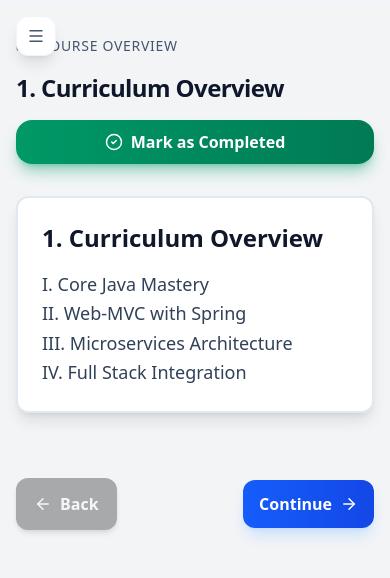
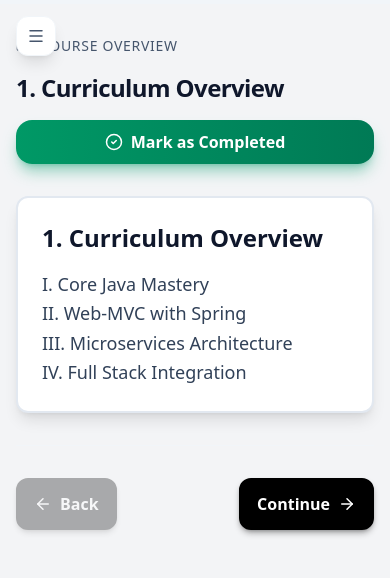
Before and after one commit to Rgopi143/RANBIDGE-LMS-Application, a React (Vite) app: page / in a window 390 px wide. Both pictures are taken after a click on the button "Preparation Notes". Shown: the top 578 px of the page. Built offline with nearby package versions, Linux system fonts and the light colour scheme.

Commit message:
Update continue button to black theme
- Change continue button from blue gradient to black background with white text
- Match continue button styling with back button for consistent navigation design
- Maintain hover effects with gray transitions
- Preserve responsive layout and inline positioning

```diff
--- a/src/App.tsx
+++ b/src/App.tsx
@@ -985,7 +985,7 @@ export default function App() {
                           currentLessonIdx === syllabus[currentSectionIdx].lessons.length - 1 &&
                           (!currentLesson.subTopics || currentLesson.subTopics.length === 0 || selectedSubTopic === currentLesson.subTopics[currentLesson.subTopics.length - 1])
                         }
-                        className="flex items-center justify-center gap-2 px-4 sm:px-6 py-3 rounded-xl bg-gradient-to-r from-blue-600 to-blue-700 text-white hover:from-blue-700 hover:to-blue-800 transition-all disabled:opacity-30 disabled:cursor-not-allowed shadow-lg shadow-blue-300/40"
+                        className="flex items-center justify-center gap-2 px-4 sm:px-6 py-3 rounded-xl border-2 border-black bg-black text-white hover:bg-gray-800 hover:border-gray-800 transition-all disabled:opacity-30 disabled:cursor-not-allowed shadow-md shadow-black/30"
                       >
                         <div className="font-semibold">Continue</div>
                         <ArrowRight size={18} />
```
